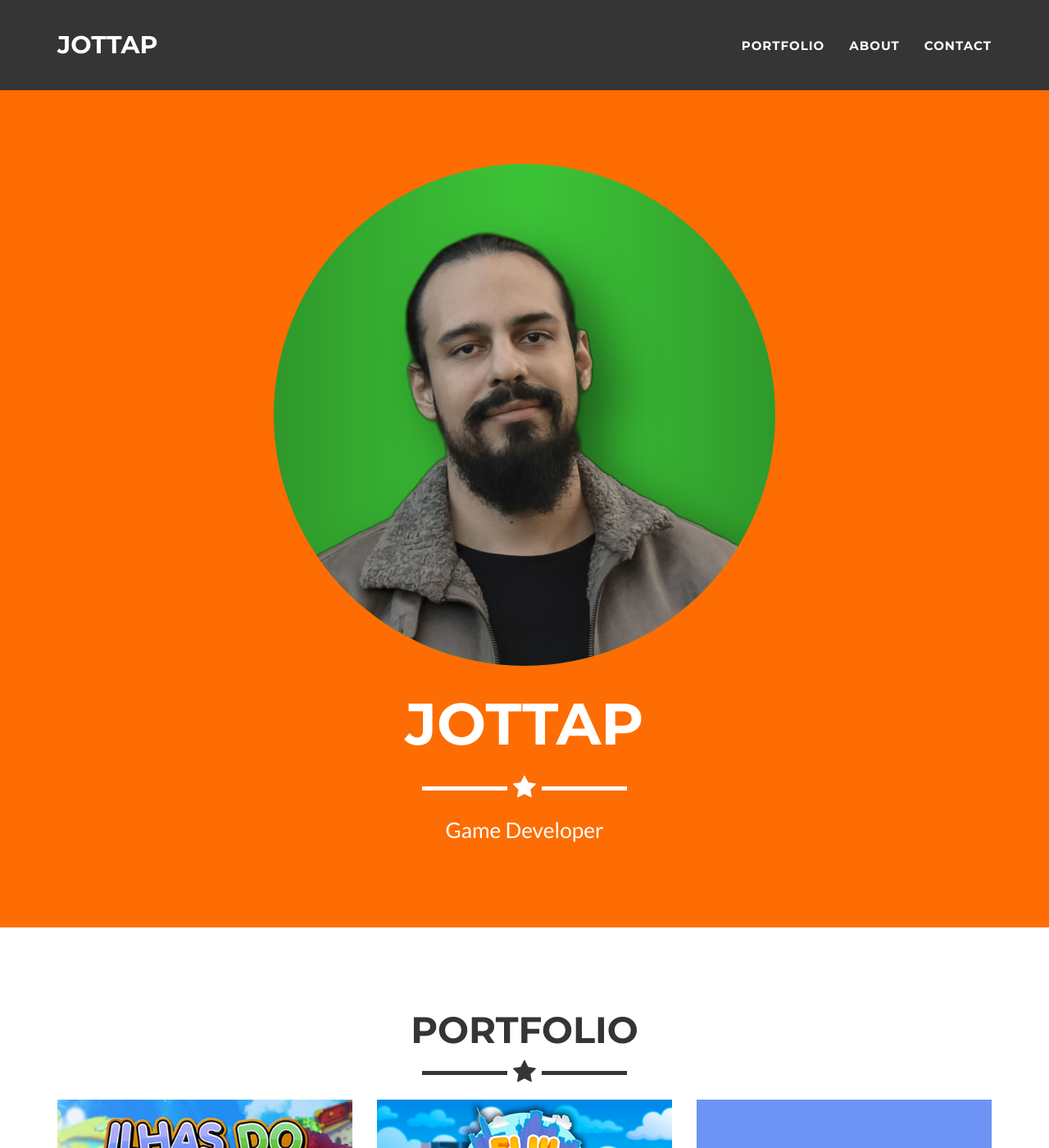
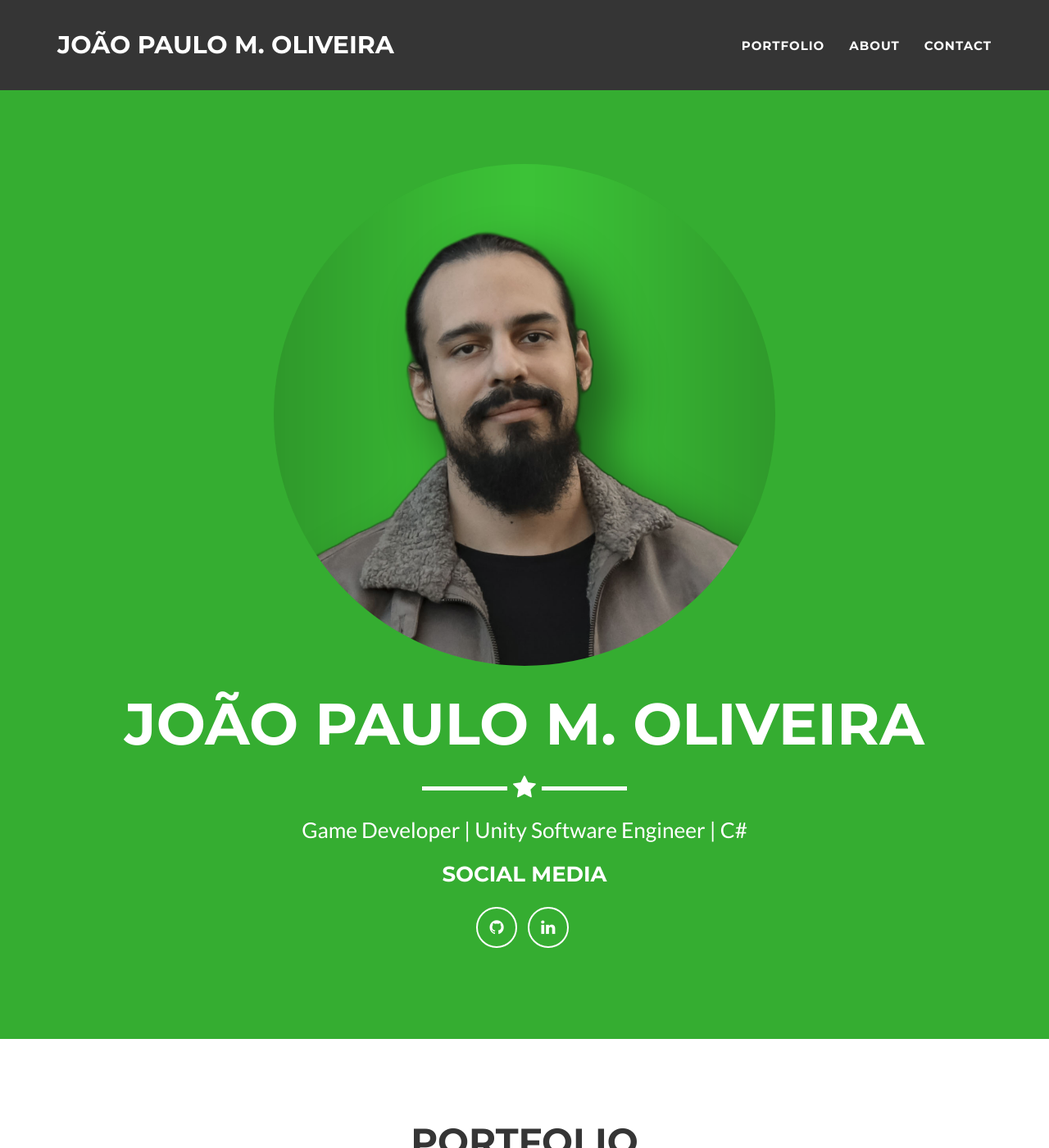
Before and after one commit to jottap/jottap.github.io, a Jekyll site: the page built from index.html, in a window 1280 px wide and 1400 px high. Shown: the whole window at 82% size. Built offline with Jekyll 4.4.1, drawn with Linux system fonts in a browser that asks for light colours; some of the changed text lies outside the part shown.

Commit message:
Chance information and colors

```diff
--- a/_config.yml
+++ b/_config.yml
@@ -1,12 +1,13 @@
 # Site settings
-title: Jottap
+title: João Paulo M. Oliveira
 email: joaopaulo_oli@hotmail.com
 url:
 baseurl: ""
 description:
 keywords:
-skills: "Game Developer"
-meta_author: Oliveira João
+skills: "Game Developer | Unity Software Engineer | C#"
+meta_author: "Oliveira João"
+title_social: Social Media
 
 # Google webmaster tools
 google_verify:
@@ -26,23 +27,21 @@ disqus_shortname: Jottap
 
 # Color settings (hex-codes without the leading hash-tag)
 color:
-  primary: FD6D03 #353535 #18bc9c #80B3FF
-  primary-rgb: "109, 109, 109" #"24,288,156" #"128,179,255"
+  primary: 35ad31
+  primary-rgb: "0, 0, 0" #"24,288,156" #"128,179,255"
   secondary: 353535 #FFCC00 #2c3e50 #FD6E8A
-  secondary-dark: 515151 #e0c600 #233140 #A2122F
+  secondary-dark: 000000 #e0c600 #233140 #A2122F
 
 #cores
 # cinza : 353535
 # cinza claro : 666666
 # amarelo :
-# laranja : FD6D03
-
+# green : 35ad31
 
 # Footer settings
 footer:
   copyright: Dr. Henry Jekyll
   location: Location
-  social: Around the Web
   credits: Credits
 
 # Social networks usernames (many more available: google-plus, flickr, dribbble, pinterest, instagram, tumblr, linkedin, etc.)
@@ -52,7 +51,7 @@ social:
   - title: github
     url: https://github.com/jottap
   - title: linkedin
-    url: https://www.linkedin.com/in/joao-paulo-olveira/
+    url: https://www.linkedin.com/in/joao-paulo-oli/
 
 # Postal address (add as many lines as necessary)
 address:
--- a/_includes/footer.html
+++ b/_includes/footer.html
@@ -6,7 +6,7 @@
                     <div class="footer-col col-md-4">
                     </div>
                     <div class="footer-col col-md-4">
-                        <h3>{{ site.footer.social }}</h3>
+                        <h3>{{ site.title_social }}</h3>
                         <ul class="list-inline">
                             {% for network in site.social %}
                             <li>
--- a/_includes/header.html
+++ b/_includes/header.html
@@ -8,6 +8,16 @@
                         <span class="name">{{ site.title }}</span>
                         <hr class="star-light">
                         <span class="skills">{{ site.skills }}</span>
+                        <div class="col-md-12">
+                            <h3>{{ site.title_social }}</h3>
+                            <ul class="list-inline">
+                                {% for network in site.social %}
+                                <li>
+                                    <a href="{{ network.url }}" class="btn-social btn-outline"><i class="fa fa-fw fa-{{ network.title }}"></i></a>
+                                </li>
+                                {% endfor %}
+                            </ul>
+                        </div>
                     </div>
                 </div>
             </div>
```
